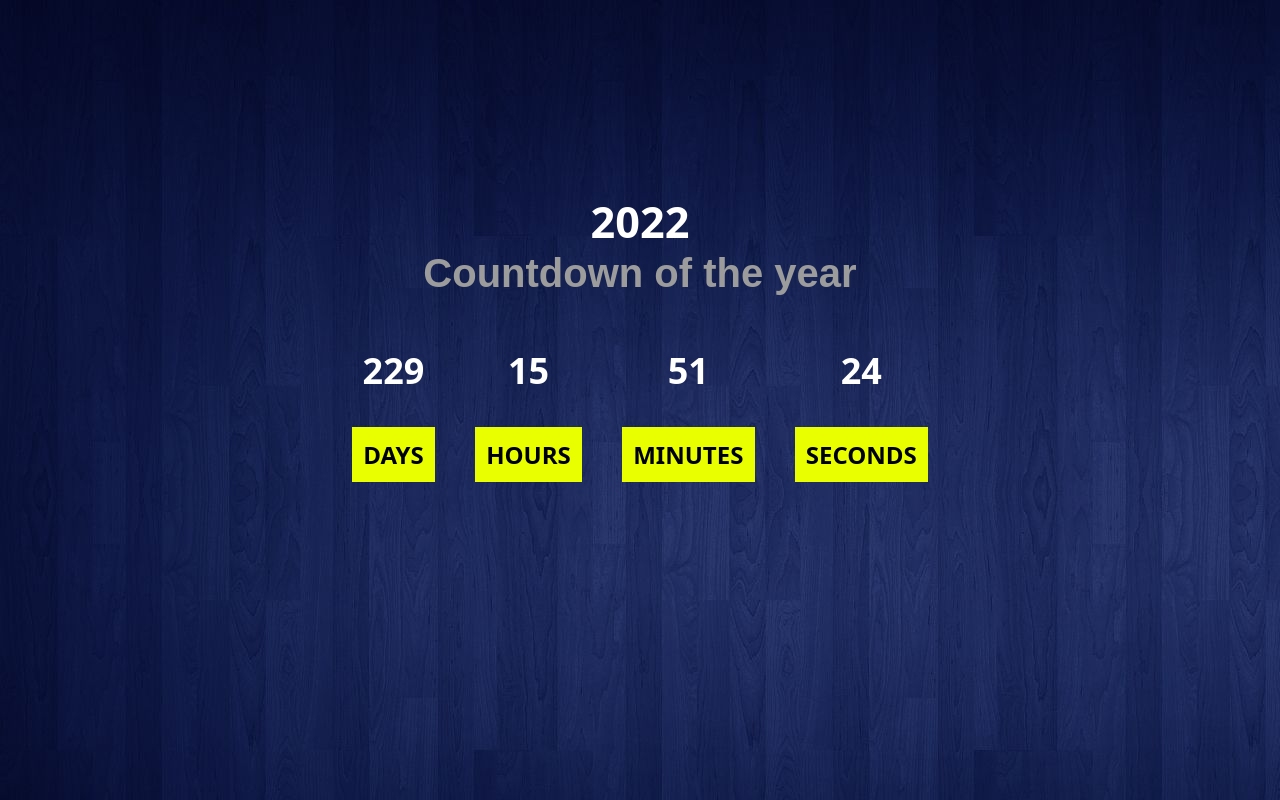
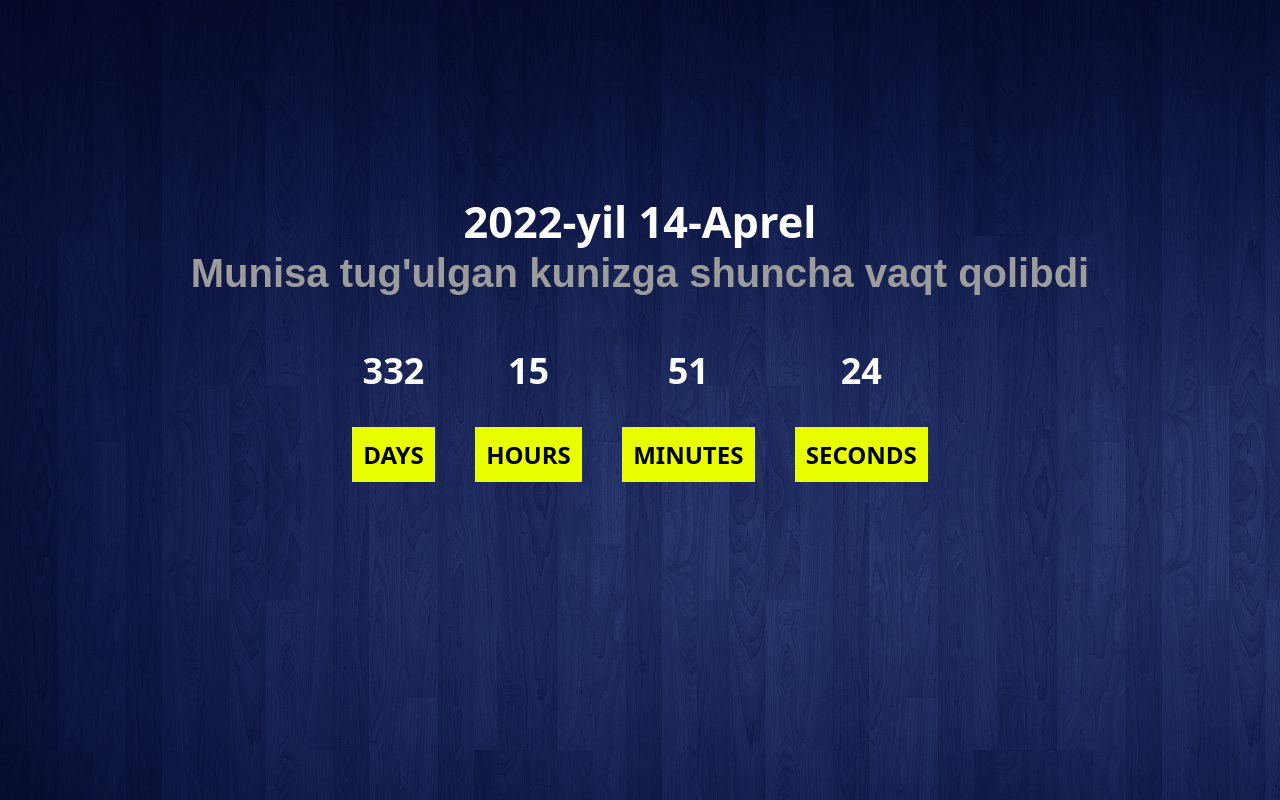
Before and after one commit to qarshiyev03330777/javascript_countdown, a plain HTML site: page index.html in a window 1280 px wide. Drawn offline with Linux system fonts and the light colour scheme.

Commit message:
Add files via upload

```diff
--- a/index.html
+++ b/index.html
@@ -9,8 +9,8 @@
 <body>
 
    <div class="container">
-       <h2>2022</h2>
-       <h3>Countdown of the year</h3>
+       <h2>2022-yil 14-Aprel</h2>
+       <h3>Munisa tug'ulgan kunizga shuncha vaqt qolibdi</h3>
 
        <div class="general">
 
@@ -36,7 +36,7 @@
 
    <script type="text/javascript">
 
-    var count = new Date("jan 1, 2022 00:00:00").getTime();
+    var count = new Date("april 14, 2022 00:00:00").getTime();
     var x = setInterval(function(){
         var now = new Date().getTime();
         var d = count - now;
```
